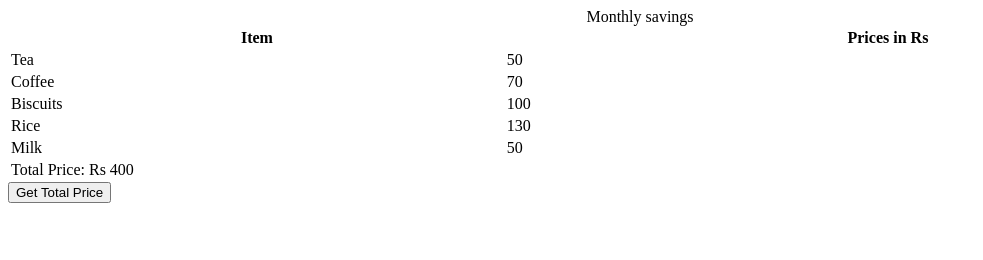
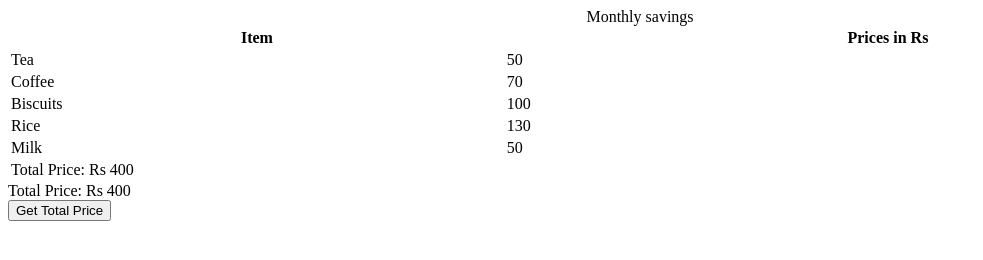
Before and after one commit to acciojob/grofers-checkout-Rashmi-Salunkhe, a website: page main.html in a window 1280 px wide. Both pictures are taken after a click on the button "Get Total Price". Shown: the whole page, without its empty margins (0-983 px from the left). Drawn offline with Linux system fonts and the light colour scheme.

Commit message:
created a submission

```diff
--- a/main.html
+++ b/main.html
@@ -1,17 +1,11 @@
 <!DOCTYPE html>
-
 <html>
-
 <head>
     <link rel="stylesheet" href="styles.css">
 </head>
-
 <body>
-    <!-- the entire body must be written by student -->
     <table style="width: 100%">
-    <caption>
-      Monthly savings
-    </caption>
+        <caption>Monthly savings</caption>
         <tr>
             <th>Item</th>
             <th>Prices in Rs</th>
@@ -37,9 +31,7 @@
             <td class="price">50</td>
         </tr>
     </table>
-    <script type="text/javascript" src="./script.js">
-</script>
-
+    <div id="ans"></div>
+    <script type="text/javascript" src="./script.js"></script>
 </body>
-
 </html>
--- a/script.js
+++ b/script.js
@@ -21,6 +21,9 @@ const getSum = () => {
 
     // Add the new row to the table
     document.querySelector('table').appendChild(totalRow);
+
+    // Display the total price in the div with id 'ans'
+    document.getElementById('ans').textContent = `Total Price: Rs ${total}`;
 };
 
 // Add event listener to the button
```
Lines whose indentation alone changed are shown as unchanged.
